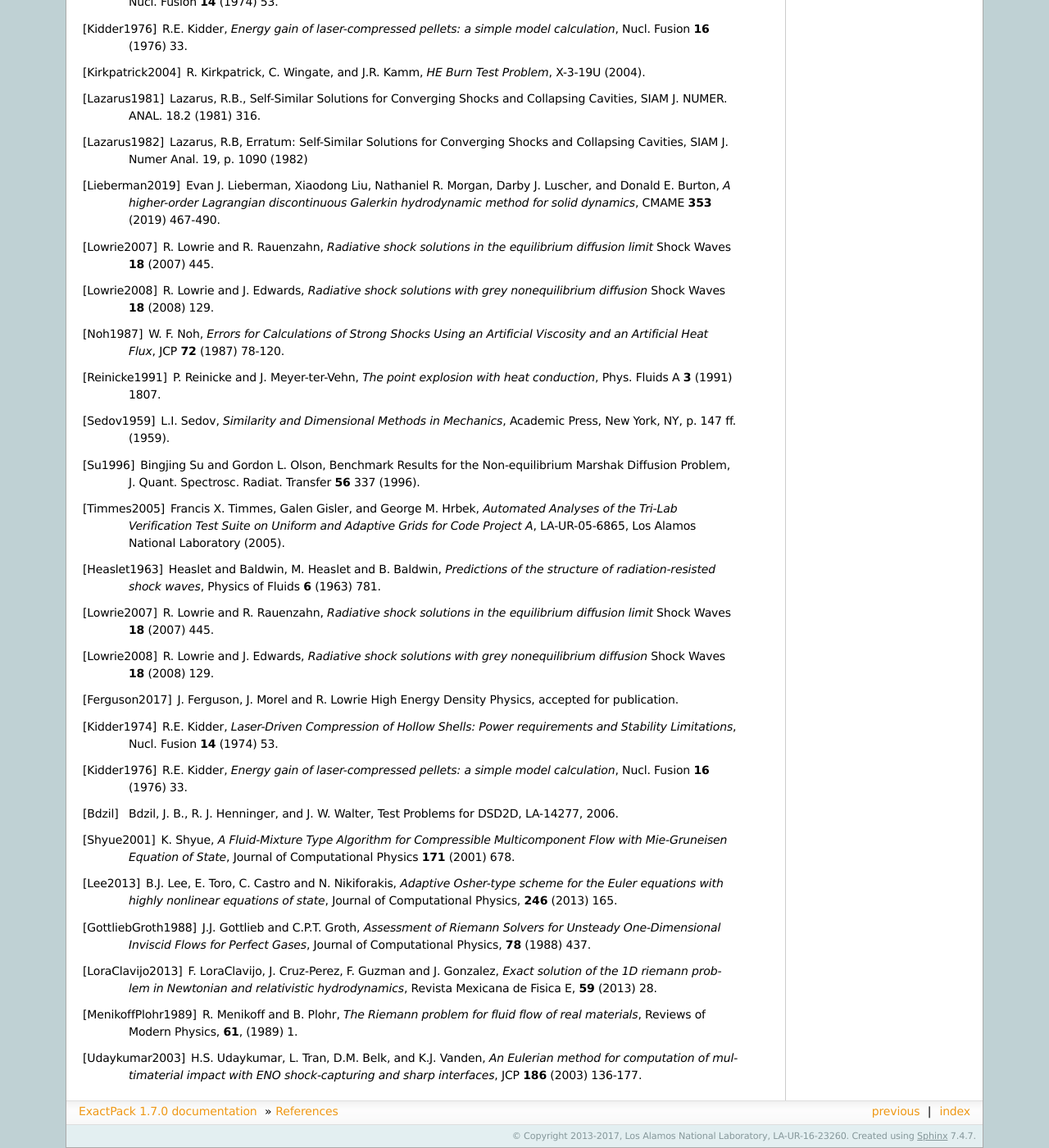
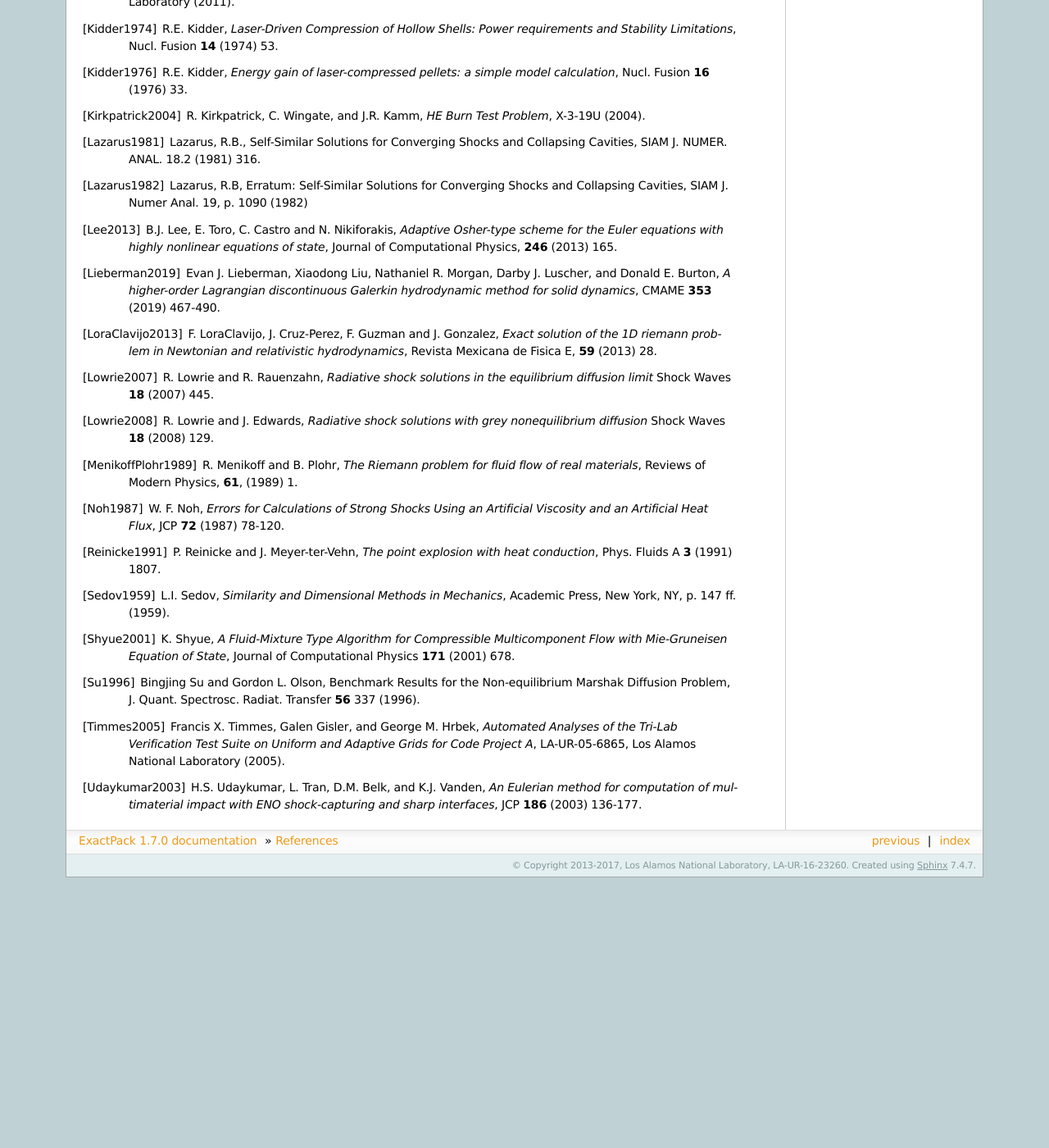
Before and after one commit to lanl/ExactPack, a Sphinx documentation site: the page built from doc/source/references.rst, in a window 1280 px wide and 1400 px high, scrolled down 1301 px. Shown: the whole window at 82% size. Built offline with Sphinx 7.4.7, drawn with Linux system fonts in a browser that asks for light colours; after the commit the page ends 2371 px from its top, so only the background shows below that; some of the changed text lies outside the part shown.

Commit message:
Fix more references and alphabetize

```diff
--- a/doc/source/references.rst
+++ b/doc/source/references.rst
@@ -189,65 +214,6 @@ References
    *Automated Analyses of the Tri-Lab Verification Test Suite on Uniform and Adaptive Grids for Code Project A*,
    LA-UR-05-6865, Los Alamos National Laboratory (2005).
 
-.. [Heaslet1963]
-   Heaslet and Baldwin,
-   M. Heaslet and B. Baldwin,
-   *Predictions of the structure of radiation-resisted shock waves*,
-   Physics of Fluids **6** (1963) 781.
-
-.. [Lowrie2007]
-   R. Lowrie and R. Rauenzahn,
-   *Radiative shock solutions in the equilibrium diffusion limit*
-   Shock Waves **18** (2007) 445.
-
-.. [Lowrie2008]
-   R. Lowrie and J. Edwards,
-   *Radiative shock solutions with grey nonequilibrium diffusion*
-   Shock Waves **18** (2008) 129.
-
-.. [Ferguson2017]
-   J. Ferguson, J. Morel and R. Lowrie
-   High Energy Density Physics, accepted for publication.
-
-.. [Kidder1974]
-   R.E. Kidder,
-   *Laser-Driven Compression of Hollow Shells: Power requirements and
-   Stability Limitations*,
-   Nucl. Fusion **14** (1974) 53.
-
-.. [Kidder1976]
-   R.E. Kidder,
-   *Energy gain of laser-compressed pellets: a simple model calculation*,
-   Nucl. Fusion **16** (1976) 33.
-
-.. [Bdzil]
-   Bdzil, J. B., R. J. Henninger, and J. W. Walter, Test Problems for DSD2D, LA-14277, 2006.
-
-.. [Shyue2001]
-   K. Shyue,
-   *A Fluid-Mixture Type Algorithm for Compressible Multicomponent Flow with Mie-Gruneisen Equation of State*,
-   Journal of Computational Physics **171** (2001) 678.
-
-.. [Lee2013]
-   B.J. Lee, E. Toro, C. Castro and N. Nikiforakis,
-   *Adaptive Osher-type scheme for the Euler equations with highly nonlinear equations of state*,
-   Journal of Computational Physics, **246** (2013) 165.
-
-.. [GottliebGroth1988]
-   J.J. Gottlieb and C.P.T. Groth,
-   *Assessment of Riemann Solvers for Unsteady One-Dimensional Inviscid Flows for Perfect Gases*,
-   Journal of Computational Physics, **78** (1988) 437.
-
-.. [LoraClavijo2013]
-   F. LoraClavijo, J. Cruz-Perez, F. Guzman and J. Gonzalez,
-   *Exact solution of the 1D riemann problem in Newtonian and relativistic hydrodynamics*,
-   Revista Mexicana de Fisica E, **59** (2013) 28.
-
-.. [MenikoffPlohr1989]
-   R. Menikoff and B. Plohr,
-   *The Riemann problem for fluid flow of real materials*,
-   Reviews of Modern Physics, **61**, (1989) 1.
-
 .. [Udaykumar2003]
    H.S. Udaykumar, L. Tran, D.M. Belk, and K.J. Vanden,
    *An Eulerian method for computation of multimaterial impact with ENO shock-capturing and sharp interfaces*,
```
Also changed, not shown: other parts of doc/source/references.rst (+25 -0 lines).
